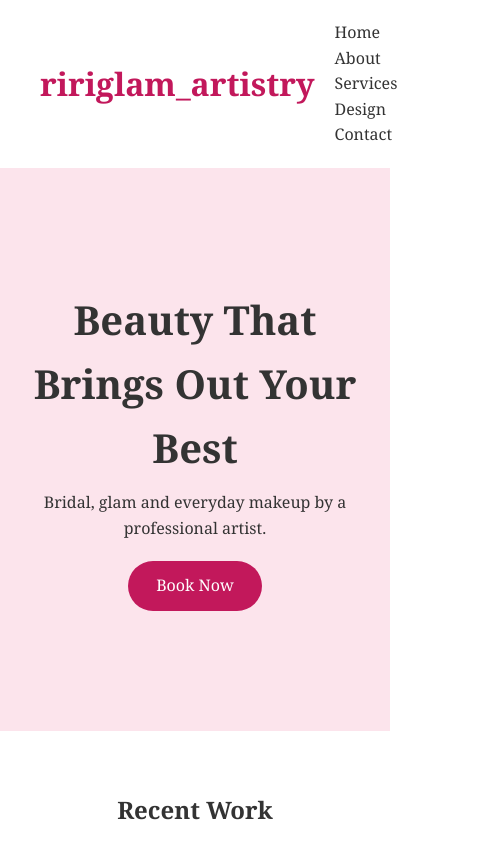
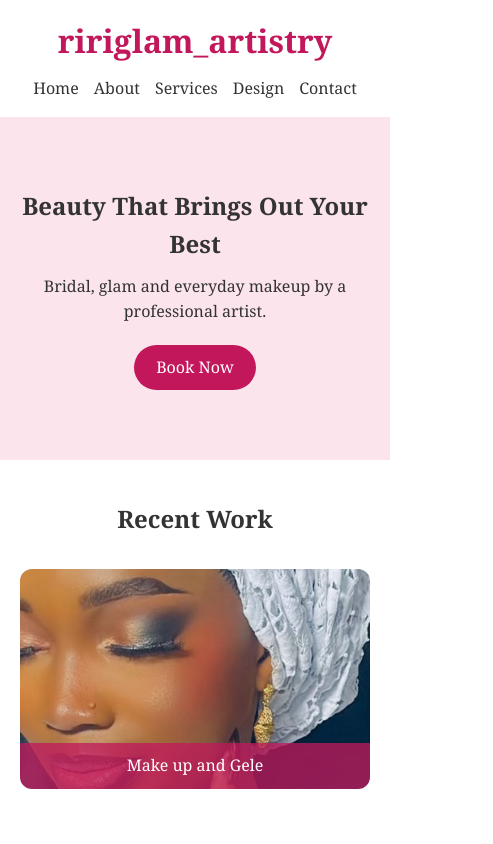
Before and after one commit to Meerah-02/ririglam_artistry, a plain HTML site: page index.html in a window 390 px wide. Shown: the top 844 px of the page, 493 px wide, since content can reach past the window. Drawn offline with Linux system fonts and the light colour scheme.

Commit message:
Rename images and make site responsive

```diff
--- a/index.html
+++ b/index.html
@@ -32,11 +32,11 @@
 
   <div class="slides">
     <div class="slide">
-      <img src="images/make up and gele.jpeg" alt="Bridal makeup look">
+      <img src="images/make-up-and-gele.jpeg" alt="Bridal makeup look">
       <p class="caption">Make up and Gele</p>
     </div>
     <div class="slide">
-      <img src="images/soft glam.jpeg" alt="Glam makeup look">
+      <img src="images/soft-glam.jpeg" alt="Glam makeup look">
       <p class="caption">Soft Glam</p>
     </div>
     <div class="slide">
@@ -44,7 +44,7 @@
       <p class="caption">Model</p>
     </div>
     <div class="slide">
-      <img src="images/soft glam2.jpeg" alt="Editorial makeup look">
+      <img src="images/soft-glam2.jpeg" alt="Editorial makeup look">
       <p class="caption">Soft Glam</p>
     </div>
   </div>
--- a/style.css
+++ b/style.css
@@ -8,6 +8,9 @@ body {
   font-family: Georgia, serif;
   color: #333;
   line-height: 1.6;
+}
+img {
+  max-width: 100%;
 }
 
 header {
@@ -242,3 +245,104 @@ footer {
 .slides:hover .slide {
   animation-play-state: paused;
 }
+
+/* ===== Tablets and small laptops (768px and below) ===== */
+@media (max-width: 768px) {
+
+  header {
+    flex-direction: column;
+    gap: 10px;
+    padding: 15px 20px;
+  }
+
+  nav {
+    display: flex;
+    flex-wrap: wrap;
+    justify-content: center;
+    gap: 10px 15px;
+  }
+
+  nav a {
+    margin-left: 0;
+  }
+
+  .hero {
+    padding: 70px 20px;
+  }
+
+  .hero h2 {
+    font-size: 1.8rem;
+  }
+
+  .preview,
+  .slideshow,
+  .values,
+  .experience,
+  .services-grid,
+  .gallery,
+  .contact-wrap,
+  .about-intro {
+    padding: 40px 20px;
+  }
+
+  /* Stack cards vertically */
+  .cards {
+    flex-direction: column;
+  }
+
+  /* Grids go from 3 columns to 2 */
+  .gallery,
+  .services-grid {
+    grid-template-columns: repeat(2, 1fr);
+  }
+
+  .slides {
+    height: 300px;
+  }
+
+  /* Stack side-by-side sections */
+  .about-intro,
+  .contact-wrap {
+    flex-direction: column;
+  }
+
+  .about-intro img {
+    width: 100%;
+    height: 350px;
+  }
+}
+
+/* ===== Phones (480px and below) ===== */
+@media (max-width: 480px) {
+
+  .hero h2 {
+    font-size: 1.5rem;
+  }
+
+  .page-title h2 {
+    font-size: 1.6rem;
+  }
+
+  /* Grids go to a single column */
+  .gallery,
+  .services-grid {
+    grid-template-columns: 1fr;
+  }
+
+  .gallery img {
+    height: 250px;
+  }
+
+  .slides {
+    height: 220px;
+  }
+
+  .caption {
+    font-size: 1rem;
+    padding: 10px;
+  }
+
+  .btn {
+    padding: 10px 22px;
+  }
+}
```
Also changed, not shown: design.html (+4 -4 lines), images/make-up-and-gele 2.jpeg (renamed from images/make up and gele 2.jpeg), images/make-up-and-gele.jpeg (renamed from images/make up and gele.jpeg), images/soft-glam.jpeg (renamed from images/soft glam.jpeg), images/soft-glam2.jpeg (renamed from images/soft glam2.jpeg).
